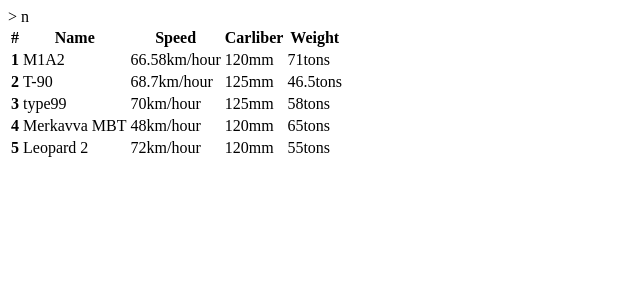
After one commit to liguangzhe/week4, a PHP site: page /Public/week4.html in a window 1280 px wide. The commit adds this page. Shown: the top 300 px of the page, without its empty margins (0-640 px from the left). Run offline with PHP 8.4, Linux system fonts and the light colour scheme.

```diff
--- a/Public/week4.csv
+++ b/Public/week4.csv
@@ -1,3 +1,3 @@
-First,Last,UCID,
+First,Last,UCID
 Guangzhe,Li,gl8848
-Smith,Joe,sjoe
+Zhaopeng,liu,233
--- /dev/null
+++ b/Public/week4.html
@@ -0,0 +1,58 @@
+<!DOCTYPE html>
+<html lang="en">
+<head>
+    <meta charset="UTF-8">
+    <title>my html</title>
+</head>
+<body></body>
+<div class="container">
+  <table class="table">
+    <thead>
+    <tr>
+        <th scope="col">#</th>
+        <th scope="col">Name</th>
+        <th scope="col">Speed</th>
+        <th scope="col">Carliber</th>
+        <th scope="col">Weight</th>>
+    </tr>
+    </thead>
+    <tbody>
+    <tr>
+        <th scope="row">1</th>
+        <td>M1A2</td>
+        <td>66.58km/hour</td>
+        <td>120mm</td>
+        <td>71tons</td>
+    </tr>
+    <tr>
+        <th scope="row">2</th>
+        <td>T-90</td>
+        <td>68.7km/hour</td>
+        <td>125mm</td>
+        <td>46.5tons</td>
+    </tr>
+    <tr>
+        <th scope="row">3</th>
+        <td>type99</td>
+        <td>70km/hour</td>
+        <td>125mm</td>
+        <td>58tons</td>
+    </tr>
+    <tr>
+        <th scope="row">4</th>
+        <td>Merkavva MBT</td>n
+        <td>48km/hour</td>
+        <td>120mm</td>
+        <td>65tons</td>
+    </tr>
+    <tr>
+        <th scope="row">5</th>
+        <td>Leopard 2</td>
+        <td>72km/hour</td>
+        <td>120mm</td>
+        <td>55tons</td>
+    </tr>
+    </tbody>
+  </table>
+</div>
+</html>
```
Also changed, not shown: Public/index.php (+26 -5 lines).
